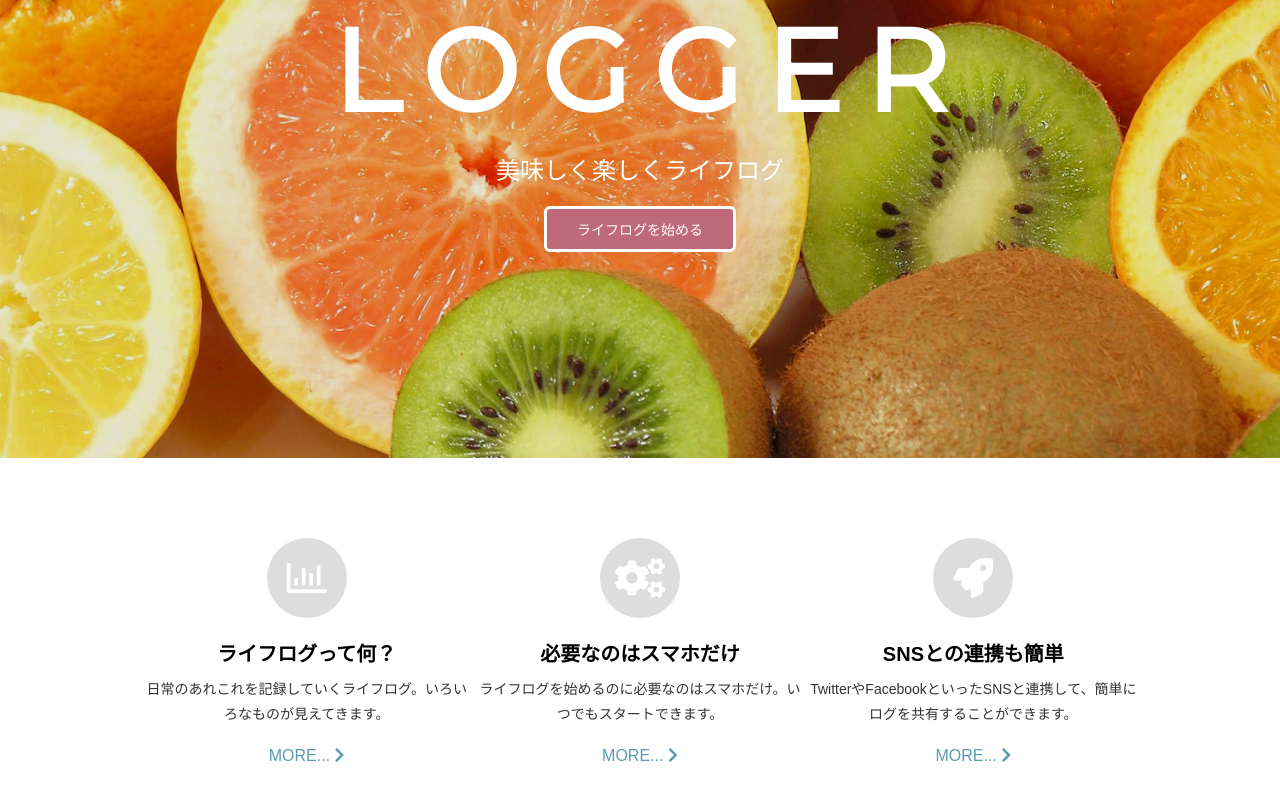
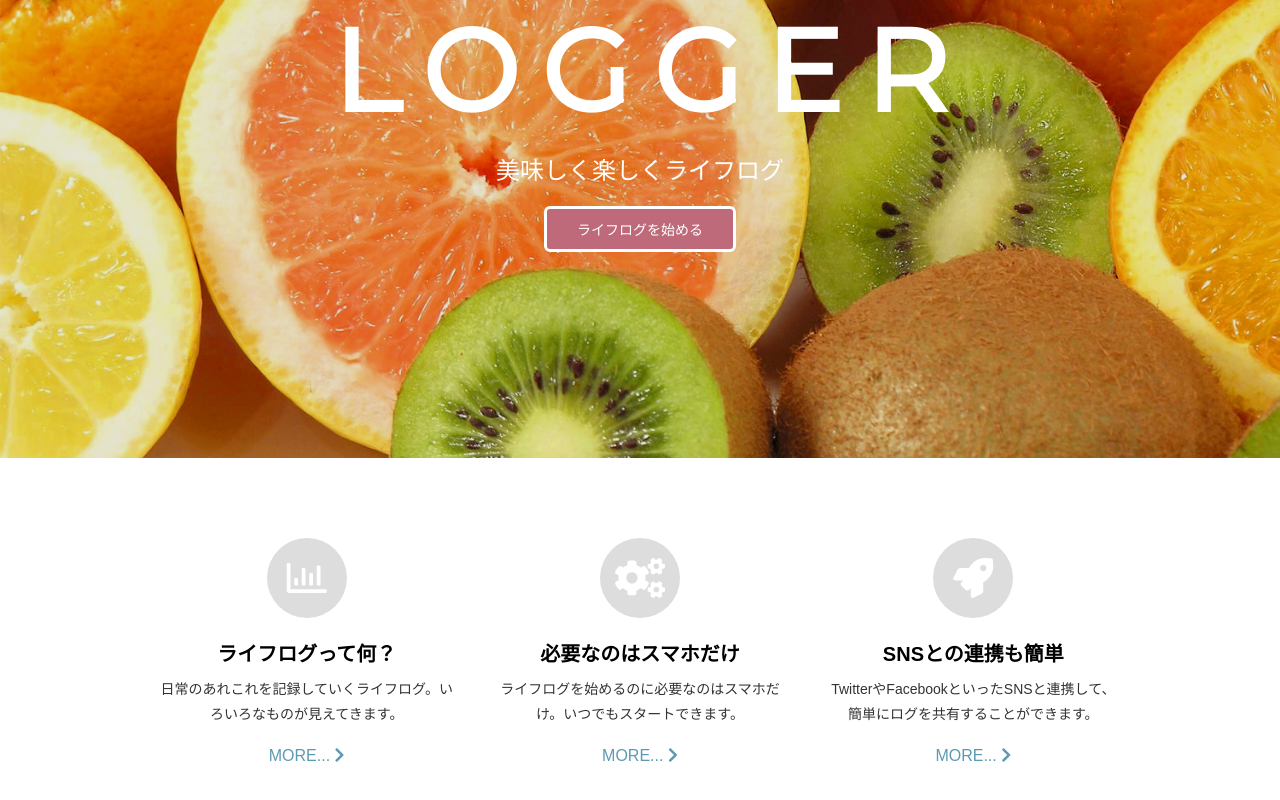
Before and after one commit to yinm/6step-master-html-css, a Nuxt app in the folder trace/: page / in a window 1280 px wide. Shown: the part 342-1142 px from the top of the page. Built offline with nearby package versions, Linux system fonts and the light colour scheme.

Commit message:
Check sanple

```diff
--- a/trace/components/Concept.vue
+++ b/trace/components/Concept.vue
@@ -34,7 +34,8 @@
 
 <style scoped>
   .container {
-    padding: 80px 20px;
+    padding-top: 80px;
+    padding-bottom: 20px;
   }
 
   .icon {
@@ -50,11 +51,10 @@
   }
 
   .text {
+    padding-left: 20px;
+    padding-right: 20px;
+    padding-bottom: 60px;
     text-align: center;
-  }
-
-  .text:not(:last-child) {
-    margin-bottom: 60px;
   }
 
   h2 {
@@ -83,9 +83,9 @@
   @media (min-width: 768px) {
     .container {
       display: flex;
-      margin: 0 auto;
-      padding-bottom: 0;
       max-width: var(--large-width);
+      margin-left: auto;
+      margin-right: auto;
     }
 
     .text {
```
